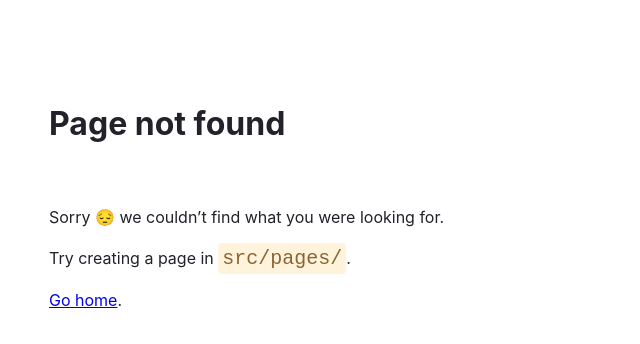
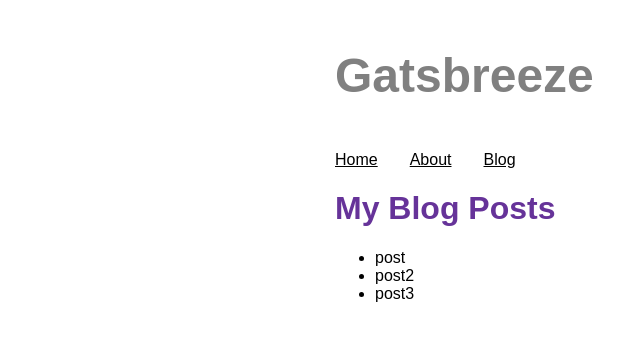
Before and after one commit to rfilaxwy/gatsby_play_tutorial, a Gatsby site: page /blog in a window 1280 px wide. Before the commit this address had no page. Shown: the whole page, without its empty margins (55-695 px from the left). Built offline with nearby package versions, Linux system fonts and the light colour scheme; Gatsby itself is replaced by a stand-in of ours.

Commit message:
gatsby tutorial pt 4

```diff
--- a/gatsby-config.js
+++ b/gatsby-config.js
@@ -1,11 +1,23 @@
 module.exports = {
   siteMetadata: {
     siteUrl: "https://www.yourdomain.tld",
-    title: "My Gatsby Site",
+    title: "Gatsbreeze",
   },
   plugins: [
     "gatsby-plugin-image",
     "gatsby-plugin-sharp",
-    "gatsby-plugin-tailwindcss",
+    {
+      resolve: "gatsby-source-filesystem",
+      options: {
+        name: `blog`,
+        path: `${__dirname}/blog`
+      }
+    },
+    {
+      resolve: `gatsby-plugin-styled-components`,
+      options: {
+        // Add any options here
+      },
+    },
   ],
 };
--- a/src/components/layout.js
+++ b/src/components/layout.js
@@ -1,28 +1,47 @@
 import * as React from 'react';
-import { Link } from 'gatsby';
+import { useStaticQuery, graphql } from 'gatsby';
 import {
-    container,
-    heading,
-    navLinks,
-    navLinkItem,
-    navLinkText
-} from './layout.module.css';
+  Header,
+  Container,
+  Heading,
+  NavLinks,
+  NavLinkItem,
+  NavLinkText
+} from './style';
 
 const Layout = ({ pageTitle, children }) => {
+  const data = useStaticQuery(graphql`
+    query {
+      site {
+        siteMetadata {
+          title
+        }
+      }
+    }
+  `)
+
   return (
-    <div className={container} >
-      <title>{pageTitle}</title>
+    <Container>
+      <title>{pageTitle} | {data.site.siteMetadata.title}</title>
+      <Header>{data.site.siteMetadata.title}</Header>
       <nav>
-        <ul className={navLinks}>
-          <li className={navLinkItem}><Link to="/" className={navLinkText}>Home</Link></li>
-          <li className={navLinkItem}><Link to="/about" className={navLinkText}>About</Link></li>
-        </ul>
+        <NavLinks>
+          <NavLinkItem>
+            <NavLinkText to="/">Home</NavLinkText>
+          </NavLinkItem>
+          <NavLinkItem>
+            <NavLinkText to="/about">About</NavLinkText>
+          </NavLinkItem>
+          <NavLinkItem>
+            <NavLinkText to="/blog">Blog</NavLinkText>
+          </NavLinkItem>
+        </NavLinks>
       </nav>
       <main>
-        <h1 className={heading}>{pageTitle}</h1>
+        <Heading>{pageTitle}</Heading>
         {children}
       </main>
-    </div>
+    </Container>
   )
 }
 export default Layout
--- /dev/null
+++ b/src/components/style.js
@@ -0,0 +1,33 @@
+import styled from 'styled-components';
+import { Link } from 'gatsby';
+
+export const Header = styled.div`
+    font-size: 3rem;
+    color: gray;
+    font-weight: 700;
+    margin: 3rem 0;
+`;
+
+export const Container = styled.div`
+    margin: auto;
+    max-width: 500px;
+    font-family: sans-serif;
+`;
+
+export const Heading = styled.h1`
+    color: rebeccapurple;
+`;
+
+export const NavLinks = styled.ul`
+    display: flex;
+    list-style: none;
+    padding-left: 0;
+`;
+
+export const NavLinkItem = styled.li`
+    padding-right: 2rem;
+`;
+
+export const NavLinkText = styled(Link)`
+    color: black;
+`;
--- /dev/null
+++ b/src/pages/blog.js
@@ -0,0 +1,29 @@
+import * as React from 'react';
+import Layout from "../components/layout";
+import { graphql } from "gatsby";
+
+const BlogPage = ({ data }) => {
+
+
+    return (
+        <Layout pageTitle="My Blog Posts">
+            <ul>
+                {
+                    data.allFile.nodes.map((node, i) => <li key={node.name}>{node.name}</li>)
+                }
+            </ul>
+        </Layout>
+    )
+}
+
+export const query = graphql`
+    query {
+        allFile {
+            nodes {
+                name
+            }
+        }
+    }
+`;
+
+export default BlogPage;
```
Also changed, not shown: blog/post.mdx (added, +12 -0 lines), blog/post2.mdx (added, +12 -0 lines), blog/post3.mdx (added, +12 -0 lines), package.json (+8 -1 lines), src/components/layout.module.css (deleted, +0 -22 lines), 1 other file.
